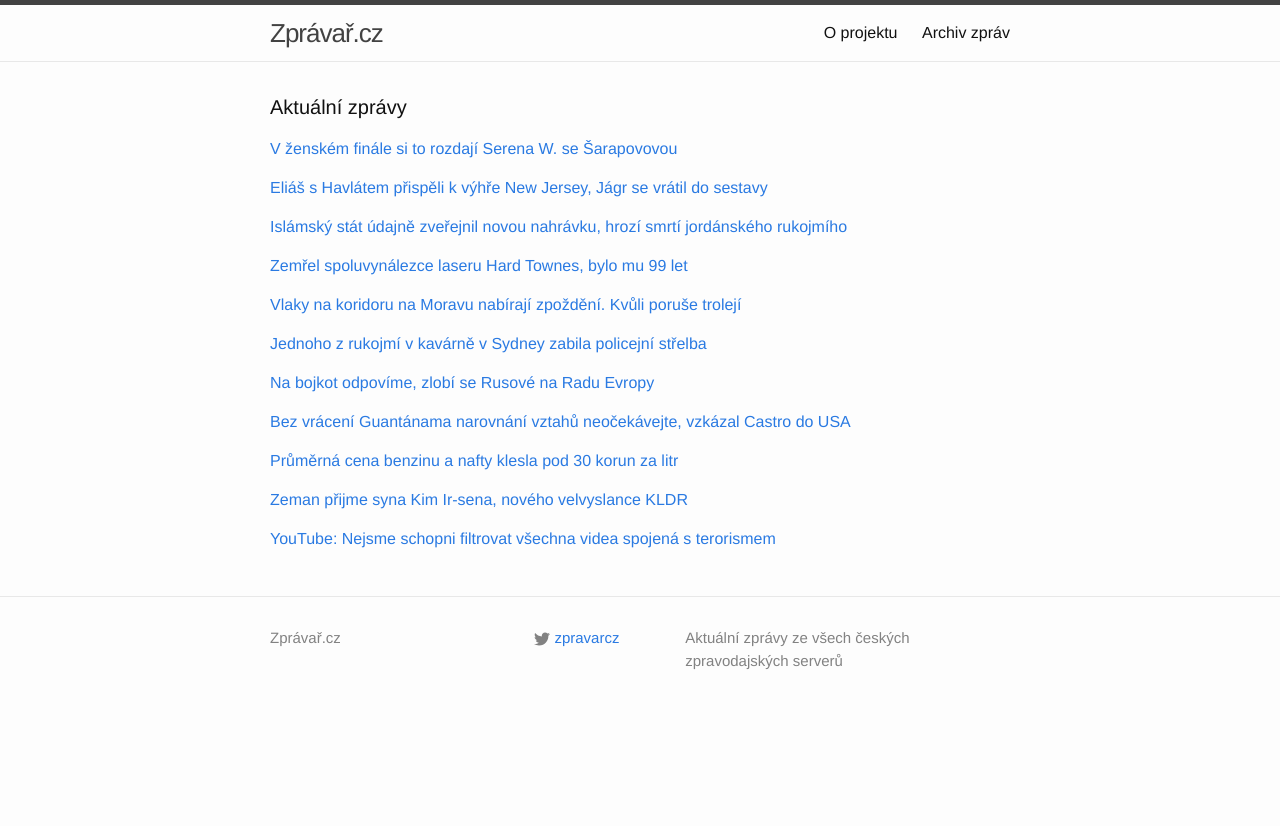
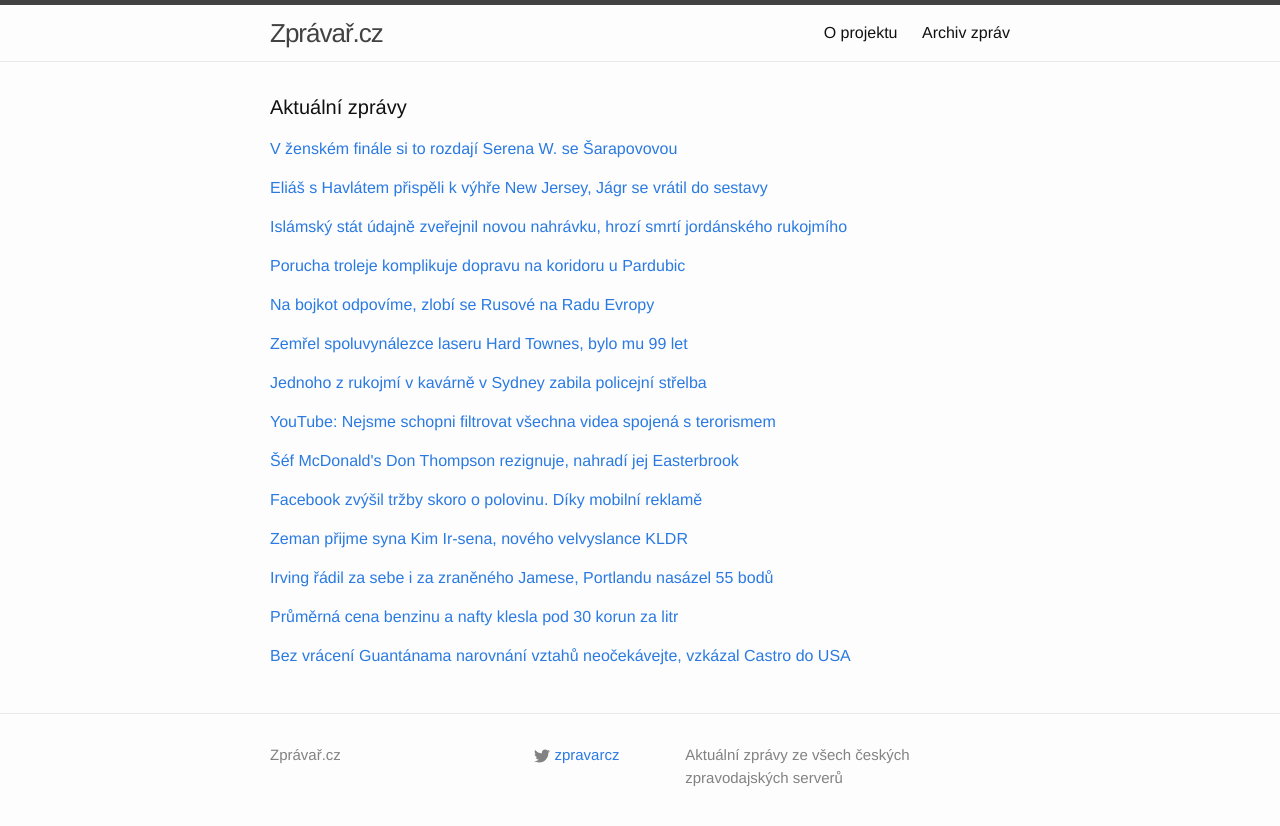
Before and after one commit to adliska/zpravar, a Jekyll site: the page built from index.html, in a window 1280 px wide. Shown: the top 826 px of the page. Built offline with Jekyll 4.4.1, drawn with Linux system fonts in a browser that asks for light colours.

Commit message:
zpravar news update

```diff
--- a/index.html
+++ b/index.html
@@ -37,64 +37,86 @@ layout: default
 <li><a href=http://www.novinky.cz/zahranicni/blizky-a-stredni-vychod/360092-dalsi-ultimatum-islamskeho-statu-jordanskeho-pilota-zabiji-se-zapadem-slunce.html>Další ultimátum Islámského státu: jordánského pilota zabijí se západem slunce - www.novinky.cz</a></li>
 <li><a href=http://www.ceskenoviny.cz/zpravy/zpravy/hlas-na-nove-nahravce-hrozi-zabitim-jordanskeho-rukojmi-islamistu/1174716>Hlas na nové nahrávce hrozí zabitím jordánského rukojmí islamistů - www.ceskenoviny.cz</a></li>
 </ul>
-</div><p><a href="javascript:;" onclick="toggle_visibility('zpravy3')">Zemřel spoluvynálezce laseru Hard Townes, bylo mu 99 let</a></p>
+</div><p><a href="javascript:;" onclick="toggle_visibility('zpravy3')">Porucha troleje komplikuje dopravu na koridoru u Pardubic</a></p>
 <div id="zpravy3" style="display:none">
+<ul>
+<li><a href=http://www.denik.cz/z_domova/porucha-troleje-komplikuje-dopravu-na-koridoru-u-pardubic-20150129.html>Porucha troleje komplikuje dopravu na koridoru u Pardubic - www.denik.cz</a></li>
+<li><a href=http://pardubice.idnes.cz/porucha-trakcniho-vedeni-zkomplikovala-vlakovou-dopravu-pres-pardubice-1q0-/pardubice-zpravy.aspx?c=A150129_083931_pardubice-zpravy_fer>Vlaky na koridoru na Moravu nabírají zpoždění. Kvůli poruše trolejí - pardubice.idnes.cz</a></li>
+<li><a href=http://www.ceskenoviny.cz/zpravy/zpravy/porucha-troleje-komplikuje-dopravu-na-koridoru-u-pardubic/1174780>Porucha troleje komplikuje dopravu na koridoru u Pardubic - www.ceskenoviny.cz</a></li>
+<li><a href=http://www.rozhlas.cz/_zprava/mezi-pardubicemi-a-prelouci-jezdi-vlaky-po-jedne-koleji-nabiraji-az-hodinova-zpozdeni--1449168>Mezi Pardubicemi a Přeloučí jezdí vlaky po jedné koleji, nabírají až hodinová zpoždění - www.rozhlas.cz</a></li>
+<li><a href=http://zpravy.aktualne.cz/regiony/porucha-troleje-komplikuje-dopravu-na-trati-u-pardubic/r~3c04902aa78b11e49fc3002590604f2e/>Porucha troleje komplikuje dopravu na trati u Pardubic - zpravy.aktualne.cz</a></li>
+</ul>
+</div><p><a href="javascript:;" onclick="toggle_visibility('zpravy4')">Na bojkot odpovíme, zlobí se Rusové na Radu Evropy</a></p>
+<div id="zpravy4" style="display:none">
+<ul>
+<li><a href=http://www.tyden.cz/rubriky/zahranici/evropa/na-bojkot-odpovime-zlobi-se-rusove-na-radu-evropy_331706.html>Na bojkot odpovíme, zlobí se Rusové na Radu Evropy - www.tyden.cz</a></li>
+<li><a href=http://www.rozhlas.cz/_zprava/rusko-pozastavilo-clenstvi-v-parlamentnim-shromazdeni-rady-evropy--1449144>Rusko pozastavilo členství v Parlamentním shromáždění Rady Evropy - www.rozhlas.cz</a></li>
+<li><a href=http://www.ceskatelevize.cz/ct24/svet/299868-na-bojkot-sve-delegace-v-rade-evropy-odpovi-rusko-kardinalnimi-akcemi/>Na bojkot své delegace v Radě Evropy odpoví Rusko "kardinálními akcemi" - www.ceskatelevize.cz</a></li>
+<li><a href=http://www.ceskatelevize.cz/ct24/svet/299868-na-bojkot-ruske-delegace-v-rade-evropy-odpovi-moskva-kardinalnimi-akcemi/>Na bojkot ruské delegace v Radě Evropy odpoví Moskva "kardinálními akcemi" - www.ceskatelevize.cz</a></li>
+</ul>
+</div><p><a href="javascript:;" onclick="toggle_visibility('zpravy5')">Zemřel spoluvynálezce laseru Hard Townes, bylo mu 99 let</a></p>
+<div id="zpravy5" style="display:none">
 <ul>
 <li><a href=http://zpravy.idnes.cz/zemrel-spoluvynalezce-laseru-fyzik-charles-hard-townes-pkc-/zahranicni.aspx?c=A150129_072909_zahranicni_skr>Zemřel spoluvynálezce laseru Hard Townes, bylo mu 99 let - zpravy.idnes.cz</a></li>
 <li><a href=http://www.ceskenoviny.cz/zpravy/zpravy/zemrel-americky-fyzik-charles-hard-townes-spoluvynalezce-laseru/1174744>Zemřel americký fyzik Charles Hard Townes, spoluvynálezce laseru - www.ceskenoviny.cz</a></li>
 <li><a href=http://zpravy.aktualne.cz/zahranici/zemrel-charles-hard-townes-spoluvynalezce-laseru/r~7db9edf6a77911e4ba57002590604f2e/>Zemřel Charles Hard Townes, spoluvynálezce laseru - zpravy.aktualne.cz</a></li>
 <li><a href=http://www.novinky.cz/zahranicni/amerika/360094-zemrel-americky-fyzik-charles-hard-townes-spoluvynalezce-laseru.html>Zemřel americký fyzik Charles Hard Townes, spoluvynálezce laseru  - www.novinky.cz</a></li>
 </ul>
-</div><p><a href="javascript:;" onclick="toggle_visibility('zpravy4')">Vlaky na koridoru na Moravu nabírají zpoždění. Kvůli poruše trolejí</a></p>
-<div id="zpravy4" style="display:none">
-<ul>
-<li><a href=http://pardubice.idnes.cz/porucha-trakcniho-vedeni-zkomplikovala-vlakovou-dopravu-pres-pardubice-1q0-/pardubice-zpravy.aspx?c=A150129_083931_pardubice-zpravy_fer>Vlaky na koridoru na Moravu nabírají zpoždění. Kvůli poruše trolejí - pardubice.idnes.cz</a></li>
-<li><a href=http://www.ceskenoviny.cz/zpravy/zpravy/porucha-troleje-komplikuje-dopravu-na-koridoru-u-pardubic/1174780>Porucha troleje komplikuje dopravu na koridoru u Pardubic - www.ceskenoviny.cz</a></li>
-<li><a href=http://www.rozhlas.cz/_zprava/mezi-pardubicemi-a-prelouci-jezdi-vlaky-po-jedne-koleji-nabiraji-az-hodinova-zpozdeni--1449168>Mezi Pardubicemi a Přeloučí jezdí vlaky po jedné koleji, nabírají až hodinová zpoždění - www.rozhlas.cz</a></li>
-<li><a href=http://zpravy.aktualne.cz/regiony/porucha-troleje-komplikuje-dopravu-na-trati-u-pardubic/r~3c04902aa78b11e49fc3002590604f2e/>Porucha troleje komplikuje dopravu na trati u Pardubic - zpravy.aktualne.cz</a></li>
-</ul>
-</div><p><a href="javascript:;" onclick="toggle_visibility('zpravy5')">Jednoho z rukojmí v kavárně v Sydney zabila policejní střelba </a></p>
-<div id="zpravy5" style="display:none">
+</div><p><a href="javascript:;" onclick="toggle_visibility('zpravy6')">Jednoho z rukojmí v kavárně v Sydney zabila policejní střelba </a></p>
+<div id="zpravy6" style="display:none">
 <ul>
 <li><a href=http://www.lidovky.cz/jednoho-z-rukojmi-v-kavarne-v-sydney-pry-zabila-policejni-strelba-p9m-/zpravy-svet.aspx?c=A150129_075505_ln_zahranici_mct>Jednoho z rukojmí v kavárně v Sydney zabila policejní střelba  - www.lidovky.cz</a></li>
 <li><a href=http://zpravy.idnes.cz/strelba-v-kavarne-v-sydney-rukojmi-zabila-policie-f7y-/zahranicni.aspx?c=A150129_065128_zahranicni_skr>Právničku v kavárně v Sydney zabily střely policie, manažer byl zavražděn - zpravy.idnes.cz</a></li>
 <li><a href=http://www.novinky.cz/zahranicni/svet/360091-unesenou-zenu-v-kavarne-v-sydney-zabila-policejni-strelba-tvrdi-pravnik.html>Unesenou ženu v kavárně v Sydney zabila policejní střelba, tvrdí právník - www.novinky.cz</a></li>
 <li><a href=http://www.ceskenoviny.cz/zpravy/zpravy/jednoho-z-rukojmi-v-kavarne-v-sydney-pry-zabila-policejni-strelba/1174719>Jednoho z rukojmí v kavárně v Sydney prý zabila policejní střelba - www.ceskenoviny.cz</a></li>
 </ul>
-</div><p><a href="javascript:;" onclick="toggle_visibility('zpravy6')">Na bojkot odpovíme, zlobí se Rusové na Radu Evropy</a></p>
-<div id="zpravy6" style="display:none">
+</div><p><a href="javascript:;" onclick="toggle_visibility('zpravy7')">YouTube: Nejsme schopni filtrovat všechna videa spojená s terorismem</a></p>
+<div id="zpravy7" style="display:none">
 <ul>
-<li><a href=http://www.tyden.cz/rubriky/zahranici/evropa/na-bojkot-odpovime-zlobi-se-rusove-na-radu-evropy_331706.html>Na bojkot odpovíme, zlobí se Rusové na Radu Evropy - www.tyden.cz</a></li>
-<li><a href=http://www.rozhlas.cz/_zprava/rusko-pozastavilo-clenstvi-v-parlamentnim-shromazdeni-rady-evropy--1449144>Rusko pozastavilo členství v Parlamentním shromáždění Rady Evropy - www.rozhlas.cz</a></li>
-<li><a href=http://www.ceskatelevize.cz/ct24/svet/299868-na-bojkot-sve-delegace-v-rade-evropy-odpovi-rusko-kardinalnimi-akcemi/>Na bojkot své delegace v Radě Evropy odpoví Rusko "kardinálními akcemi" - www.ceskatelevize.cz</a></li>
-<li><a href=http://www.ceskatelevize.cz/ct24/svet/299868-na-bojkot-ruske-delegace-v-rade-evropy-odpovi-moskva-kardinalnimi-akcemi/>Na bojkot ruské delegace v Radě Evropy odpoví Moskva "kardinálními akcemi" - www.ceskatelevize.cz</a></li>
+<li><a href=http://zahranicni.ihned.cz/evropa-slovensko/c1-63452960-youtube-nejsme-schopni-filtrovat-vsechna-videa-spojena-s-terorismem>YouTube: Nejsme schopni filtrovat všechna videa spojená s terorismem - zahranicni.ihned.cz</a></li>
+<li><a href=http://zahranicni.ihned.cz/evropa-slovensko/c1-63452960-youtube-nestiha-filtrovat-nahravky-s-terorismem-pomoct-by-mohly-staty-eu>YouTube nestíhá filtrovat nahrávky s terorismem. Pomoct by mohly státy EU - zahranicni.ihned.cz</a></li>
+<li><a href=http://www.ceskenoviny.cz/zpravy/zpravy/youtube-pry-nedokaze-filtrovat-vsechna-videa-spojena-s-terorismem/1174718>YouTube prý nedokáže filtrovat všechna videa spojená s terorismem - www.ceskenoviny.cz</a></li>
 </ul>
-</div><p><a href="javascript:;" onclick="toggle_visibility('zpravy7')">Bez vrácení Guantánama narovnání vztahů neočekávejte, vzkázal Castro do USA</a></p>
-<div id="zpravy7" style="display:none">
+</div><p><a href="javascript:;" onclick="toggle_visibility('zpravy8')">Šéf McDonald's Don Thompson rezignuje, nahradí jej Easterbrook</a></p>
+<div id="zpravy8" style="display:none">
+<ul>
+<li><a href=http://zpravy.e15.cz/zahranicni/ekonomika/sef-mcdonald-s-don-thompson-rezignuje-nahradi-jej-easterbrook-1157712>Šéf McDonald's Don Thompson rezignuje, nahradí jej Easterbrook - zpravy.e15.cz</a></li>
+<li><a href=http://byznys.ihned.cz/c1-63452770-mcdonald-s-meni-sefa-odchazi-thompson-byl-prvnim-afroamericanem-v-cele-firmy>McDonald's mění šéfa. Odchází Thompson, byl prvním Afroameričanem v čele firmy - byznys.ihned.cz</a></li>
+<li><a href=http://www.financninoviny.cz/zpravodajstvi/zpravy/sef-mcdonald-s-don-thompson-rezignuje-nahradi-jej-easterbrook/1174715>Šéf McDonald's Don Thompson rezignuje, nahradí jej Easterbrook - www.financninoviny.cz</a></li>
+</ul>
+</div><p><a href="javascript:;" onclick="toggle_visibility('zpravy9')">Facebook zvýšil tržby skoro o polovinu. Díky mobilní reklamě</a></p>
+<div id="zpravy9" style="display:none">
+<ul>
+<li><a href=http://zpravy.aktualne.cz/ekonomika/facebook-zvysil-trzby-skoro-o-polovinu-diky-mobilni-reklame/r~ca6e7002a78f11e49f60002590604f2e/>Facebook zvýšil tržby skoro o polovinu. Díky mobilní reklamě - zpravy.aktualne.cz</a></li>
+<li><a href=http://e-svet.e15.cz/it-byznys/facebook-skoro-o-polovinu-zvysil-trzby-firme-se-vyplaci-mobilni-reklama-1157695>Facebook skoro o polovinu zvýšil tržby, firmě se vyplácí mobilní reklama - e-svet.e15.cz</a></li>
+<li><a href=http://byznys.ihned.cz/c1-63451360-facebook-loni-utrzil-12-miliard-dolaru-pomohly-mu-reklamy-v-mobilech>Facebook loni utržil 12 miliard dolarů, pomohly mu reklamy v mobilech - byznys.ihned.cz</a></li>
+</ul>
+</div><p><a href="javascript:;" onclick="toggle_visibility('zpravy10')">Zeman přijme syna Kim Ir-sena, nového velvyslance KLDR</a></p>
+<div id="zpravy10" style="display:none">
+<ul>
+<li><a href=http://echo24.cz/a/ifijD>Zeman přijme syna Kim Ir-sena, nového velvyslance KLDR - echo24.cz</a></li>
+<li><a href=http://www.lidovky.cz/zeman-prijme-pet-novych-velvyslancu-mezi-nimi-i-syna-kim-ir-sena-p8i-/zpravy-domov.aspx?c=A150129_074453_ln_domov_mct>Zeman přijme pět nových velvyslanců, mezi nimi i syna Kim Ir-sena  - www.lidovky.cz</a></li>
+<li><a href=http://zpravy.aktualne.cz/domaci/politika/zeman-prijme-mezi-novymi-velvyslanci-i-syna-kim-ir-sena/r~46f054b4a77811e4833a0025900fea04/>Zeman přijme mezi novými velvyslanci i syna Kim Ir-sena - zpravy.aktualne.cz</a></li>
+</ul>
+</div><p><a href="javascript:;" onclick="toggle_visibility('zpravy11')">Irving řádil za sebe i za zraněného Jamese, Portlandu nasázel 55 bodů</a></p>
+<div id="zpravy11" style="display:none">
+<ul>
+<li><a href=http://www.denik.cz/ostatni_sport/irving-radil-za-sebe-i-za-zraneneho-jamese-portlandu-nasazel-55-bodu-20150129.html>Irving řádil za sebe i za zraněného Jamese, Portlandu nasázel 55 bodů - www.denik.cz</a></li>
+<li><a href=http://sport.idnes.cz/basketbalova-nba-0kd-/basket.aspx?c=A150129_092303_sport-basket_ald>Cleveland bez Jamese znovu uspěl, Irving zazářil pětapadesáti body - sport.idnes.cz</a></li>
+<li><a href=http://www.sportovninoviny.cz/zpravy/irving-se-blyskl-55-body-a-cleveland-opet-vyhral-i-bez-jamese/1174794>Irving se blýskl 55 body a Cleveland opět vyhrál i bez Jamese - www.sportovninoviny.cz</a></li>
+</ul>
+</div><p><a href="javascript:;" onclick="toggle_visibility('zpravy12')">Průměrná cena benzinu a nafty klesla pod 30 korun za litr</a></p>
+<div id="zpravy12" style="display:none">
+<ul>
+<li><a href=http://zpravy.aktualne.cz/ekonomika/prumerne-ceny-benzinu-a-nafty-klesly-pod-30-korun-za-litr/r~6e13fd6ea78911e4ab15002590604f2e/>Průměrná cena benzinu a nafty klesla pod 30 korun za litr - zpravy.aktualne.cz</a></li>
+<li><a href=http://www.denik.cz/ekonomika/pohonne-hmoty-zlevnily-o-dalsich-zhruba-50-hal-a-jsou-pod-30-kc-l-20150129.html>Pohonné hmoty zlevnily o dalších zhruba 50 hal a jsou pod 30 Kč/l - www.denik.cz</a></li>
+<li><a href=http://www.financninoviny.cz/zpravodajstvi/zpravy/pohonne-hmoty-zlevnily-o-dalsich-zhruba-50-hal-a-jsou-pod-30-kc-l/1174770>Pohonné hmoty zlevnily o dalších zhruba 50 hal a jsou pod 30 Kč/l - www.financninoviny.cz</a></li>
+</ul>
+</div><p><a href="javascript:;" onclick="toggle_visibility('zpravy13')">Bez vrácení Guantánama narovnání vztahů neočekávejte, vzkázal Castro do USA</a></p>
+<div id="zpravy13" style="display:none">
 <ul>
 <li><a href=http://www.novinky.cz/zahranicni/amerika/360102-bez-vraceni-guantanama-narovnani-vztahu-neocekavejte-vzkazal-castro-do-usa.html>Bez vrácení Guantánama narovnání vztahů neočekávejte, vzkázal Castro do USA - www.novinky.cz</a></li>
 <li><a href=http://www.ceskatelevize.cz/ct24/svet/299875-havana-washingtonu-zmirnete-embargo-a-vratte-nam-gauntanamo/>Havana Washingtonu: Zmírněte embargo a vraťte nám Gauntánamo - www.ceskatelevize.cz</a></li>
 <li><a href=http://www.rozhlas.cz/_zprava/kubansky-prezident-vyzval-ke-zmirneni-americkeho-embarga-vuci-kube--1449143>Kubánský prezident vyzval ke zmírnění amerického embarga vůči Kubě - www.rozhlas.cz</a></li>
 </ul>
-</div><p><a href="javascript:;" onclick="toggle_visibility('zpravy8')">Průměrná cena benzinu a nafty klesla pod 30 korun za litr</a></p>
-<div id="zpravy8" style="display:none">
-<ul>
-<li><a href=http://zpravy.aktualne.cz/ekonomika/prumerne-ceny-benzinu-a-nafty-klesly-pod-30-korun-za-litr/r~6e13fd6ea78911e4ab15002590604f2e/>Průměrná cena benzinu a nafty klesla pod 30 korun za litr - zpravy.aktualne.cz</a></li>
-<li><a href=http://www.denik.cz/ekonomika/pohonne-hmoty-zlevnily-o-dalsich-zhruba-50-hal-a-jsou-pod-30-kc-l-20150129.html>Pohonné hmoty zlevnily o dalších zhruba 50 hal a jsou pod 30 Kč/l - www.denik.cz</a></li>
-<li><a href=http://www.financninoviny.cz/zpravodajstvi/zpravy/pohonne-hmoty-zlevnily-o-dalsich-zhruba-50-hal-a-jsou-pod-30-kc-l/1174770>Pohonné hmoty zlevnily o dalších zhruba 50 hal a jsou pod 30 Kč/l - www.financninoviny.cz</a></li>
-</ul>
-</div><p><a href="javascript:;" onclick="toggle_visibility('zpravy9')">Zeman přijme syna Kim Ir-sena, nového velvyslance KLDR</a></p>
-<div id="zpravy9" style="display:none">
-<ul>
-<li><a href=http://echo24.cz/a/ifijD>Zeman přijme syna Kim Ir-sena, nového velvyslance KLDR - echo24.cz</a></li>
-<li><a href=http://www.lidovky.cz/zeman-prijme-pet-novych-velvyslancu-mezi-nimi-i-syna-kim-ir-sena-p8i-/zpravy-domov.aspx?c=A150129_074453_ln_domov_mct>Zeman přijme pět nových velvyslanců, mezi nimi i syna Kim Ir-sena  - www.lidovky.cz</a></li>
-<li><a href=http://zpravy.aktualne.cz/domaci/politika/zeman-prijme-mezi-novymi-velvyslanci-i-syna-kim-ir-sena/r~46f054b4a77811e4833a0025900fea04/>Zeman přijme mezi novými velvyslanci i syna Kim Ir-sena - zpravy.aktualne.cz</a></li>
-</ul>
-</div><p><a href="javascript:;" onclick="toggle_visibility('zpravy10')">YouTube: Nejsme schopni filtrovat všechna videa spojená s terorismem</a></p>
-<div id="zpravy10" style="display:none">
-<ul>
-<li><a href=http://zahranicni.ihned.cz/evropa-slovensko/c1-63452960-youtube-nejsme-schopni-filtrovat-vsechna-videa-spojena-s-terorismem>YouTube: Nejsme schopni filtrovat všechna videa spojená s terorismem - zahranicni.ihned.cz</a></li>
-<li><a href=http://zahranicni.ihned.cz/evropa-slovensko/c1-63452960-youtube-nestiha-filtrovat-nahravky-s-terorismem-pomoct-by-mohly-staty-eu>YouTube nestíhá filtrovat nahrávky s terorismem. Pomoct by mohly státy EU - zahranicni.ihned.cz</a></li>
-<li><a href=http://www.ceskenoviny.cz/zpravy/zpravy/youtube-pry-nedokaze-filtrovat-vsechna-videa-spojena-s-terorismem/1174718>YouTube prý nedokáže filtrovat všechna videa spojená s terorismem - www.ceskenoviny.cz</a></li>
-</ul>
 </div></div>
```
